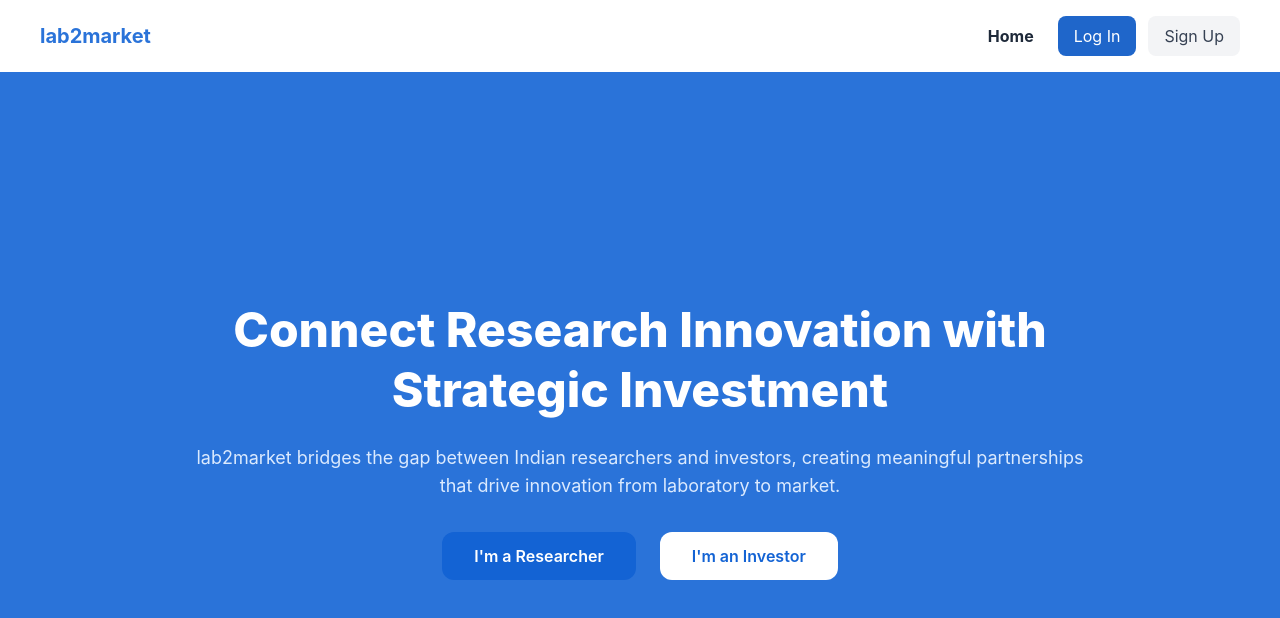
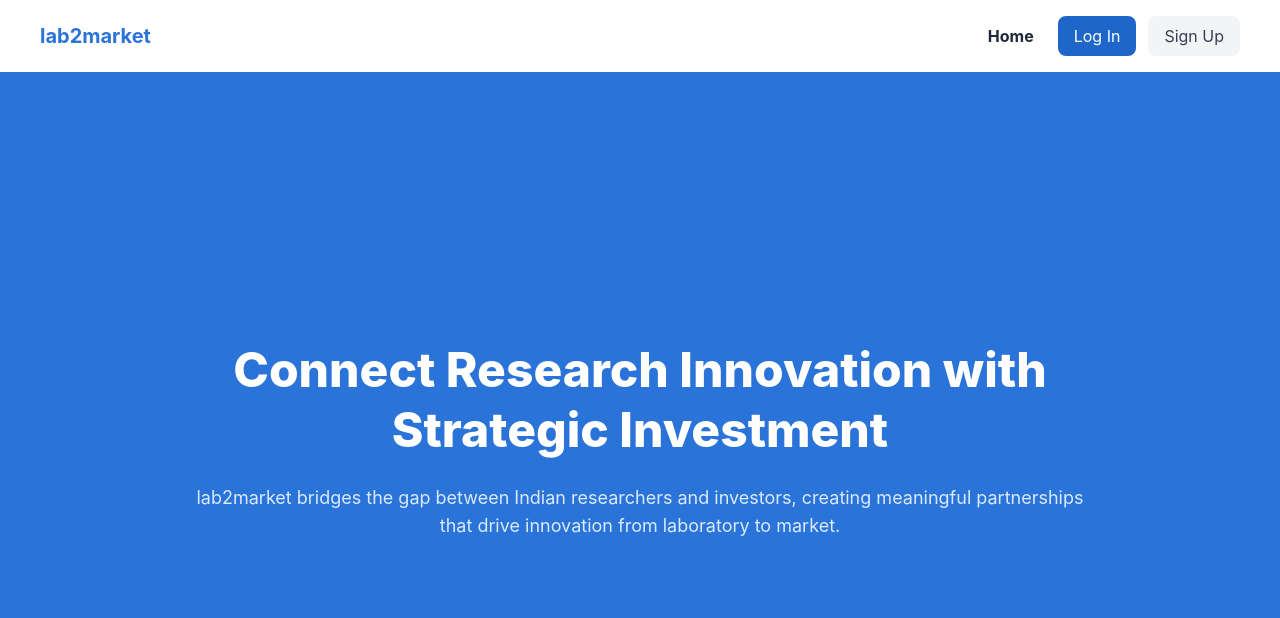
Before and after one commit to Amansurana2005/lab2market, a React app in the folder frontend/: page / in a window 1280 px wide. Shown: the top 618 px of the page. Built offline with nearby package versions, Linux system fonts and the light colour scheme; no server answers; the HTML template or start-up script is replaced by a standard one.

Commit message:
Remove dummy researcher/investor buttons from home page

```diff
--- a/frontend/src/pages/Home.jsx
+++ b/frontend/src/pages/Home.jsx
@@ -17,22 +17,6 @@ export default function Home() {
             creating meaningful partnerships that drive innovation from
             laboratory to market.
           </p>
-
-          <div className="mt-8 flex justify-center gap-6">
-            <button
-              className="cursor-pointer rounded-xl bg-[#1363d4] px-8 py-3 font-semibold text-white
-             transition-all hover:shadow-xl hover:shadow-blue-900/30"
-            >
-              I'm a Researcher
-            </button>
-
-            <button
-              className="cursor-pointer rounded-xl bg-white px-8 py-3 font-semibold text-[#1363d4]
-             transition-all hover:shadow-xl hover:shadow-blue-900/30"
-            >
-              I'm an Investor
-            </button>
-          </div>
         </div>
       </section>
       {/* featured carousel removed */}
```
